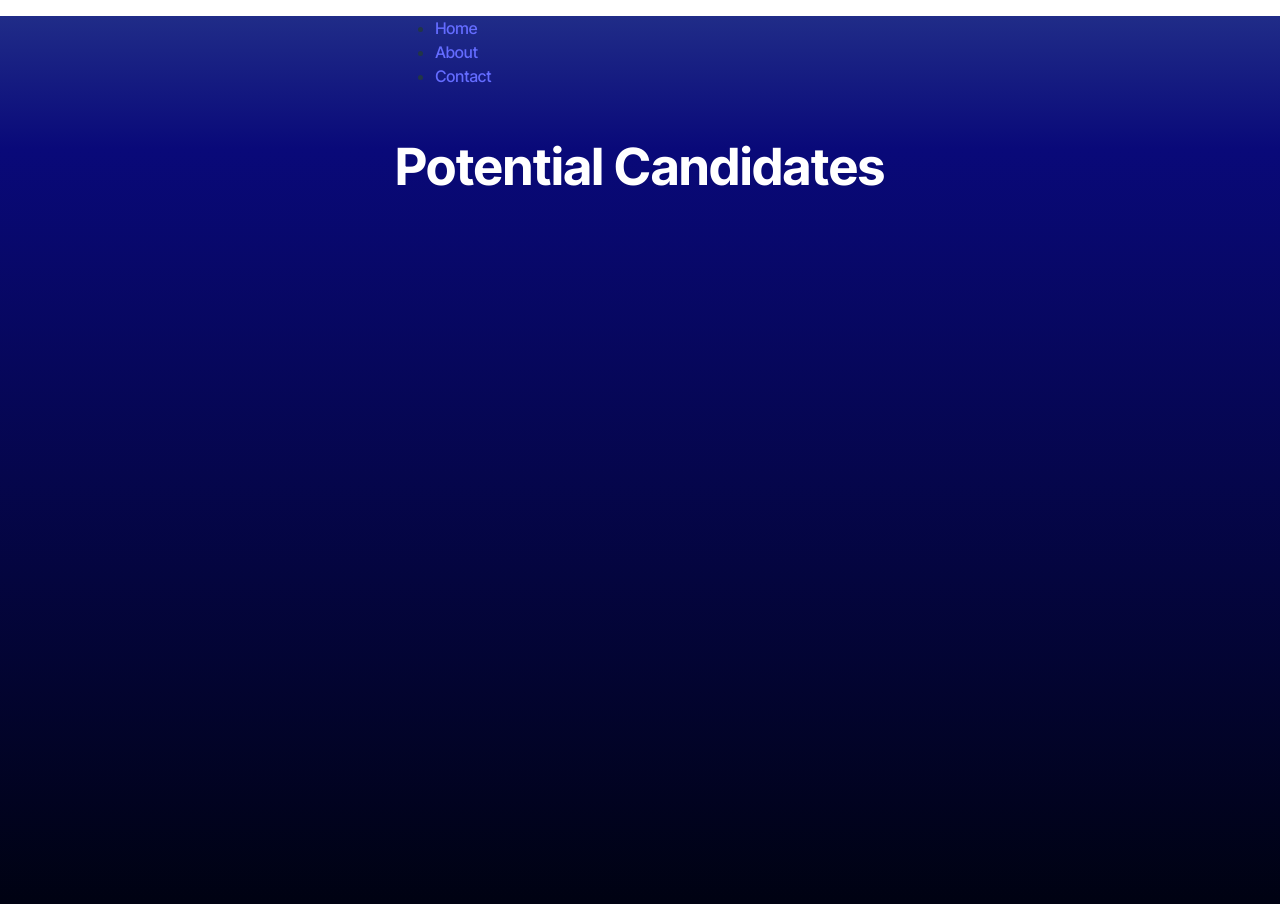
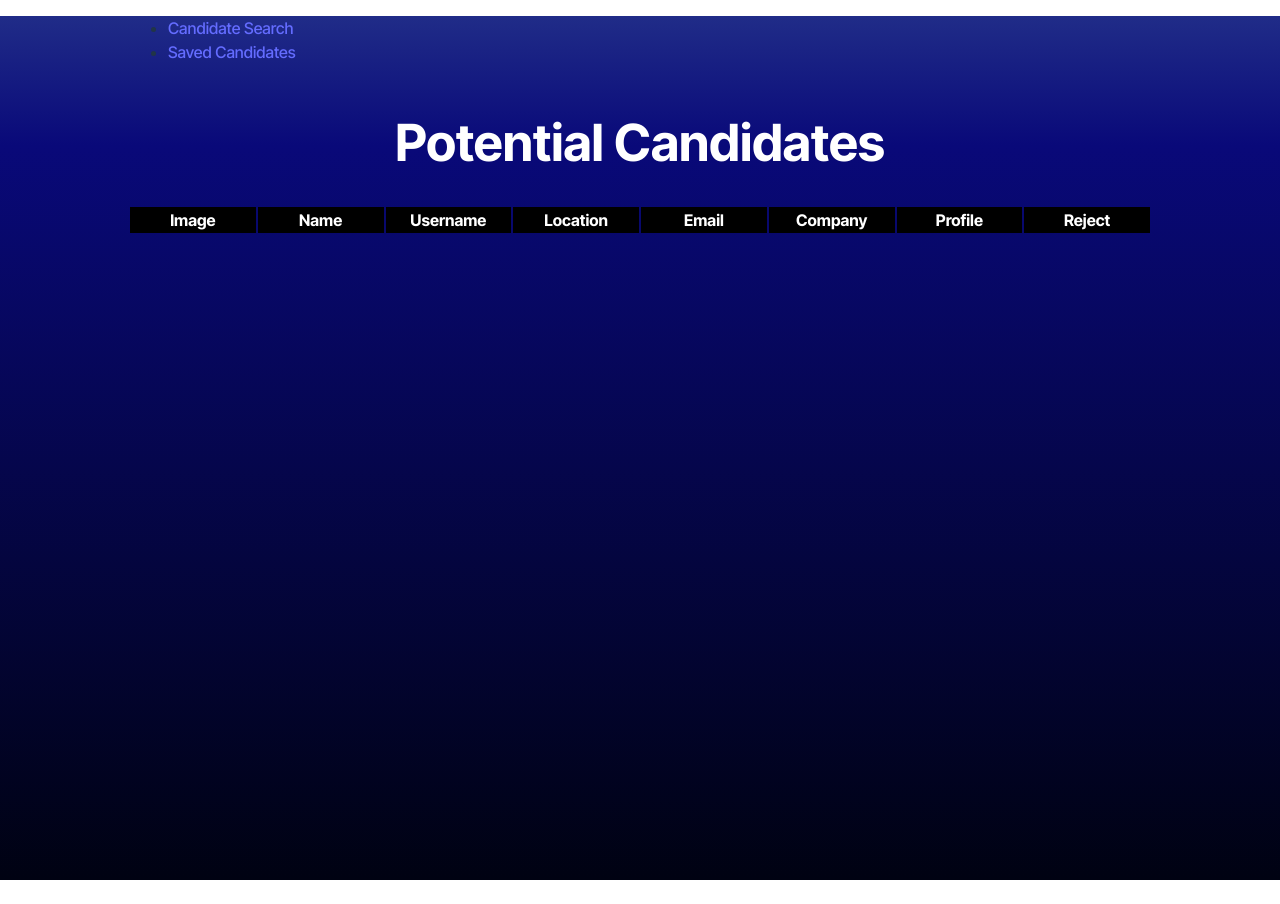
Before and after one commit to keithamadeus/Headhunting-, a React (Vite) app: page /SavedCandidates in a window 1280 px wide. After the commit the page ends 880 px from the top, so only its background shows below. Built offline with nearby package versions, Linux system fonts and the light colour scheme.

Commit message:
updated SavedCandidate page to get loading from local storage

```diff
--- a/src/components/Nav.tsx
+++ b/src/components/Nav.tsx
@@ -9,13 +9,10 @@ const Nav = () => {
       <nav>
         <ul>
           <li>
-            <Link to="/">Home</Link>
+            <Link to="/">Candidate Search</Link>
           </li>
           <li>
-            <Link to="/about">About</Link>
-          </li>
-          <li>
-            <Link to="/contact">Contact</Link>
+            <Link to="/SavedCandidates">Saved Candidates</Link>
           </li>
         </ul>
       </nav>
--- a/src/pages/CandidateSearch.tsx
+++ b/src/pages/CandidateSearch.tsx
@@ -70,6 +70,12 @@ const CandidateSearch = () => {
   }, []);
 
   const onPlus = async () => {
+    // record current candidate to local storage
+    const savedCandidates = JSON.parse(localStorage.getItem('savedCandidates') || '[]');
+    savedCandidates.push(currentCandidate);
+    localStorage.setItem('savedCandidates', JSON.stringify(savedCandidates));
+
+
     await parseCandidate(candidates[currentIndex]);
     // console.log('Plus button clicked');
   };
--- a/src/pages/SavedCandidates.tsx
+++ b/src/pages/SavedCandidates.tsx
@@ -1,7 +1,62 @@
+import { useState } from "react";
+
 const SavedCandidates = () => {
+
+  const [candidates, setCandidates] = useState(JSON.parse(localStorage.getItem('savedCandidates') || '[]'));
+
+
+
   return (
     <>
       <h1>Potential Candidates</h1>
+      {/* table */}
+      <table className="table table-striped">
+        <thead>
+          <tr>
+            <th>Image</th>
+            <th>Name</th>
+            <th>Username</th>
+            <th>Location</th>
+            <th>Email</th>
+            <th>Company</th>
+            <th>Profile</th>
+            <th>Reject</th>
+          </tr>
+        </thead>
+        <tbody>
+          {candidates.map((candidate: any) => (
+            <tr key={candidate.username}>
+              <td>
+                <img src={candidate.avatar} alt={candidate.name} height="100px" />
+              </td>
+              <td>{candidate.name}</td>
+              <td>{candidate.username}</td>
+              <td>{candidate.location}</td>
+              <td>{candidate.email}</td>
+              <td>{candidate.company}</td>
+              <td>
+                <a href={candidate.html_url} target="_blank" rel="noreferrer">
+                  View on GitHub
+                </a>
+              </td>
+              <td>
+                <button
+                  onClick={() => {
+                    // const savedCandidates = JSON.parse(localStorage.getItem('savedCandidates') || '[]');
+                    const newCandidates = candidates.filter((c: any) => c.username !== candidate.username);
+                    setCandidates(newCandidates);
+                    localStorage.setItem('savedCandidates', JSON.stringify(newCandidates));
+
+                  }}
+                >
+                  Reject
+                </button>
+              </td>
+            </tr>
+          ))}
+        </tbody>
+      </table>
+      {/* Terniary Operator to say no canidates are avaliable */}
     </>
   );
 };
```
